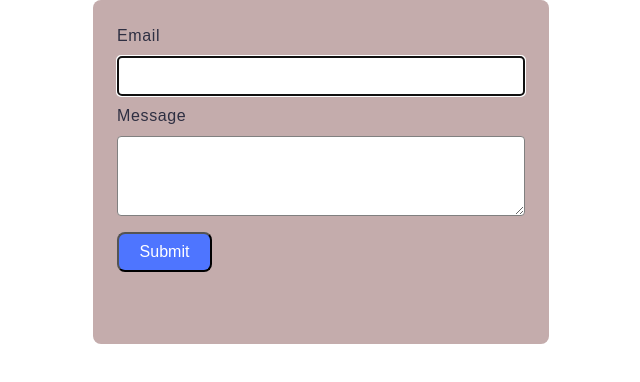
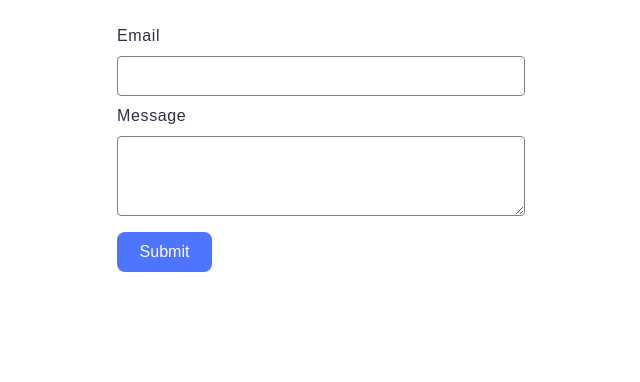
Before and after one commit to yurikorock/goit-js-hw-09, a website built with Vite: page src/2-form.html in a window 1280 px wide. Shown: the whole page, without its empty margins (319-959 px from the left). Built offline with nearby package versions, Linux system fonts and the light colour scheme.

Commit message:
end correct styles

```diff
--- a/src/css/styles.css
+++ b/src/css/styles.css
@@ -34,7 +34,7 @@
   margin: 0 auto;
   padding: 24px;
   border-radius: 8px;
-  background: #c4acac;
+  background: #ffffff;
 
   font-family: "Montserrat", sans-serif;
   font-weight: 400;
@@ -57,6 +57,18 @@
     border-radius: 4px;
     width: 100%;
     height: 40px;
+
+    outline: transparent;
+    transition: border-color 250ms cubic-bezier(0.4, 0, 0.2, 1);
+
+  }
+
+  .feedback-form-input:hover {
+    border: 1px solid #000;
+  }
+
+  .feedback-form-input:focus {
+    border-color: #808080;
   }
 
   .feedback-form-text {
@@ -72,11 +84,21 @@
     border-radius: 4px;
     width: 100%;
     height: 80px;
+    outline: transparent;
+    transition: border-color 250ms cubic-bezier(0.4, 0, 0.2, 1);
+  }
+
+  .feedback-form-area:hover {
+    border: 1px solid #000;
+  }
+
+  .feedback-form-area:focus {
+    border-color: #808080;
   }
 
   .btn-submit {
     border-radius: 8px;
-    border: nonegit;
+    border: none;
     padding: 8px 16px;
     width: 95px;
     height: 40px;
@@ -91,5 +113,11 @@
     font-weight: 500;
     font-size: 16px;
     color: #fff;
+
+    transition: background-color 250ms cubic-bezier(0.4, 0, 0.2, 1);
+  }
+
+  .btn-submit:hover {
+    background: #6c8cff;
   }
 }
```
